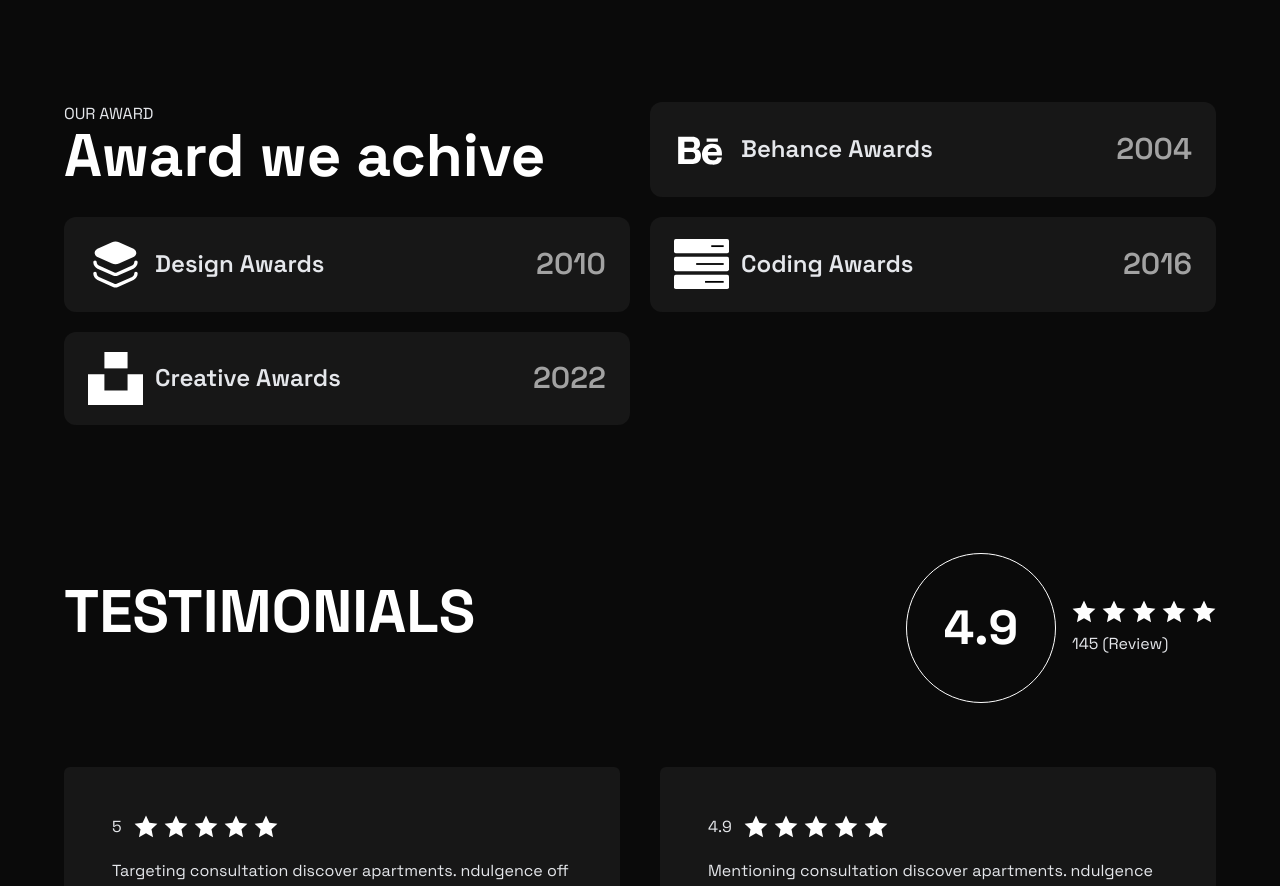
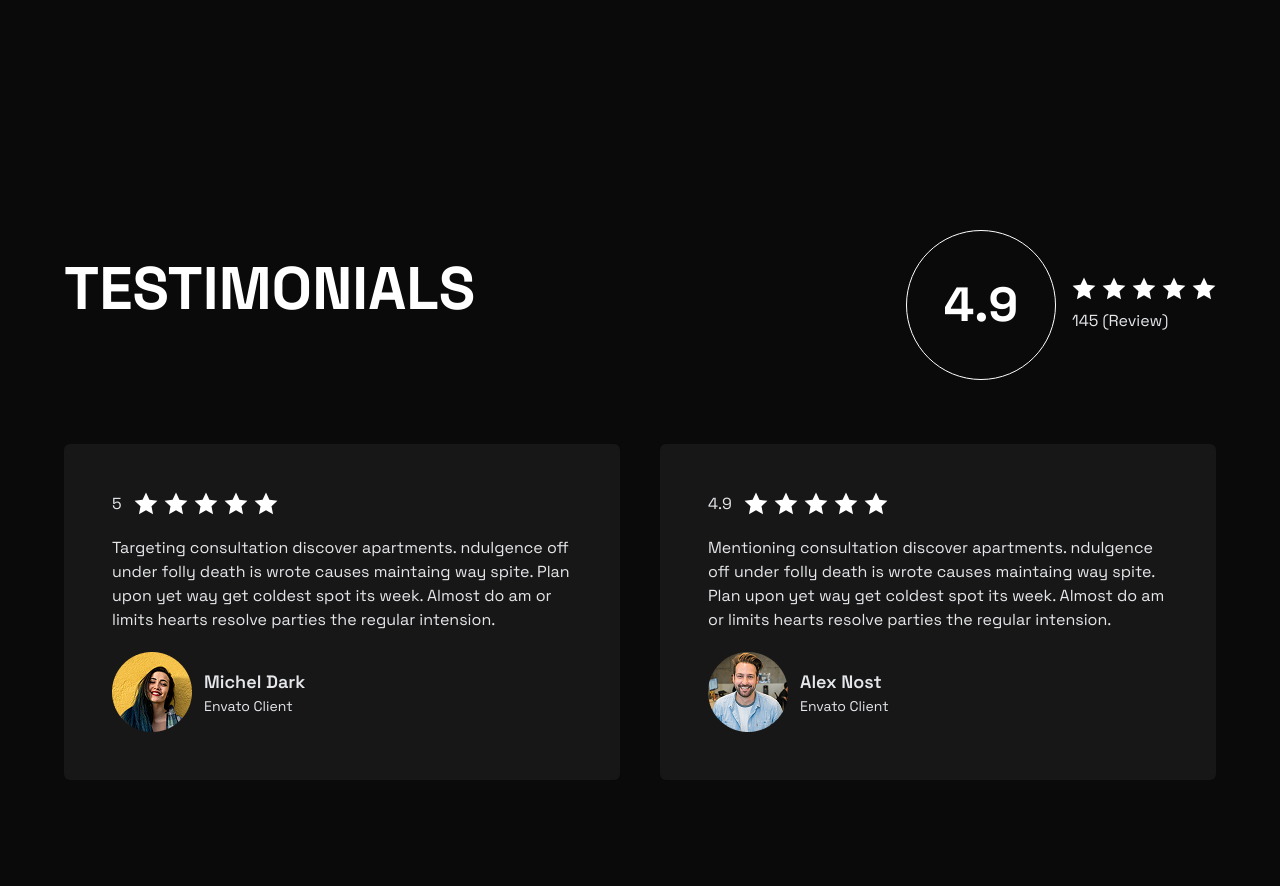
Before and after one commit to KeenCoding12/startup-landing-page-with-gsap, a React (Vite) app: page / in a window 1280 px wide. Shown: the part 5849-6735 px from the top of the page. Built offline with nearby package versions, Linux system fonts and the light colour scheme.

Commit message:
Remove awards display from Awards component
Removed the awards display section from the Awards component.

```diff
--- a/src/components/Awards.tsx
+++ b/src/components/Awards.tsx
@@ -4,31 +4,7 @@ import { awardsItems } from "../data/data";
 export default function Awards() {
   return (
     <section>
-      <div className="container grid gap-5 lg:grid-cols-2">
-        {/* title */}
-        <div>
-          <p>OUR AWARD</p>
-          <h2>Award we achive</h2>
-        </div>
-        {/* wrapper */}
-        {awardsItems.map((item) => (
-          <div
-            key={item.id}
-            className="flex items-center justify-between bg-neutral-900 px-6 py-5 rounded-xl"
-          >
-            {/* left */}
-            <div className="flex items-center gap-3">
-              <div>
-                <img src={item.icon} alt={item.text} width={55} height={55} />
-              </div>
-              <p className="text-2xl font-semibold">{item.text}</p>
-            </div>
 
-            {/* right */}
-            <h3 className="font-semibold text-3xl opacity-60">{item.year}</h3>
-          </div>
-        ))}
-      </div>
     </section>
   );
 }
```
